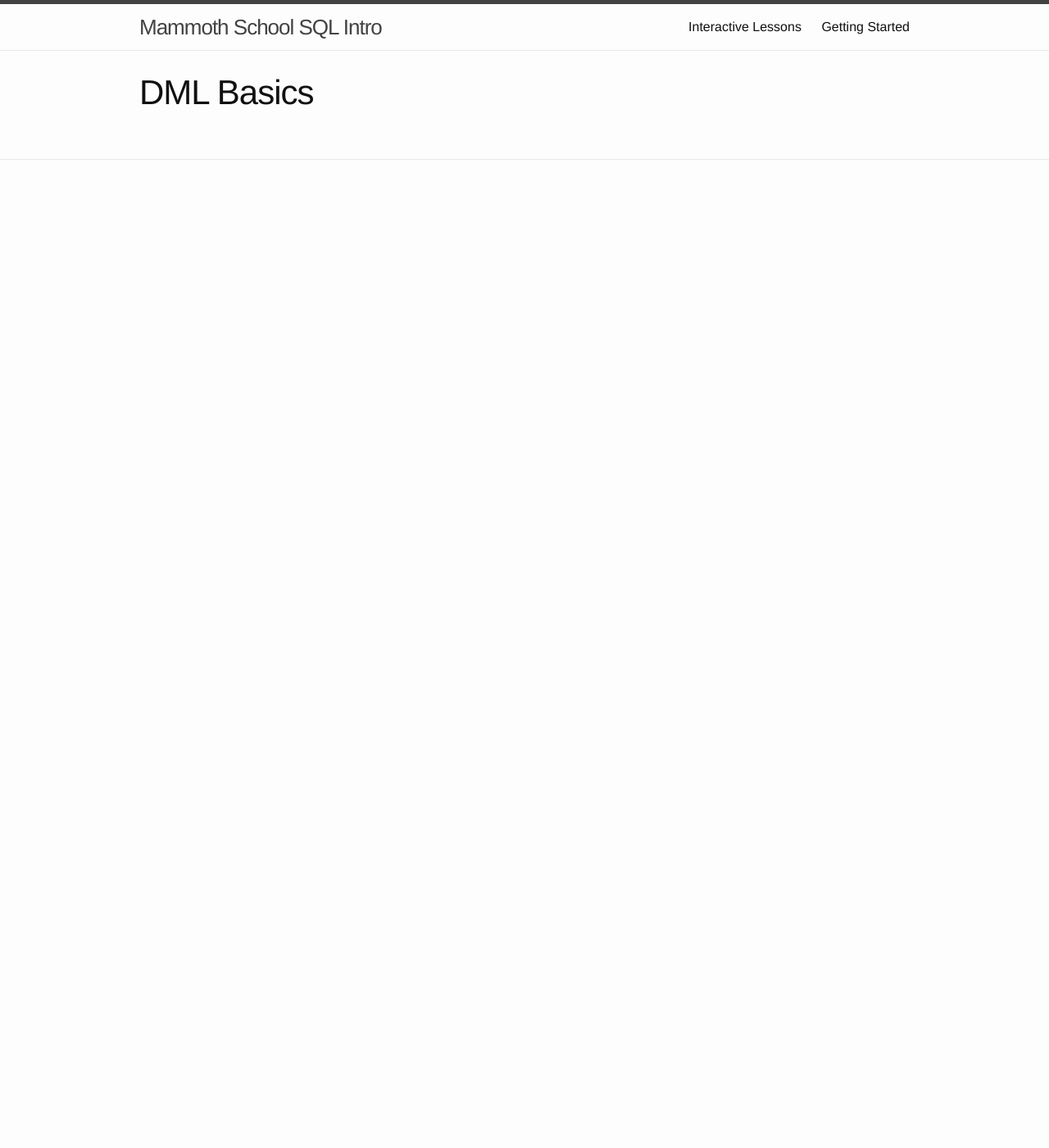
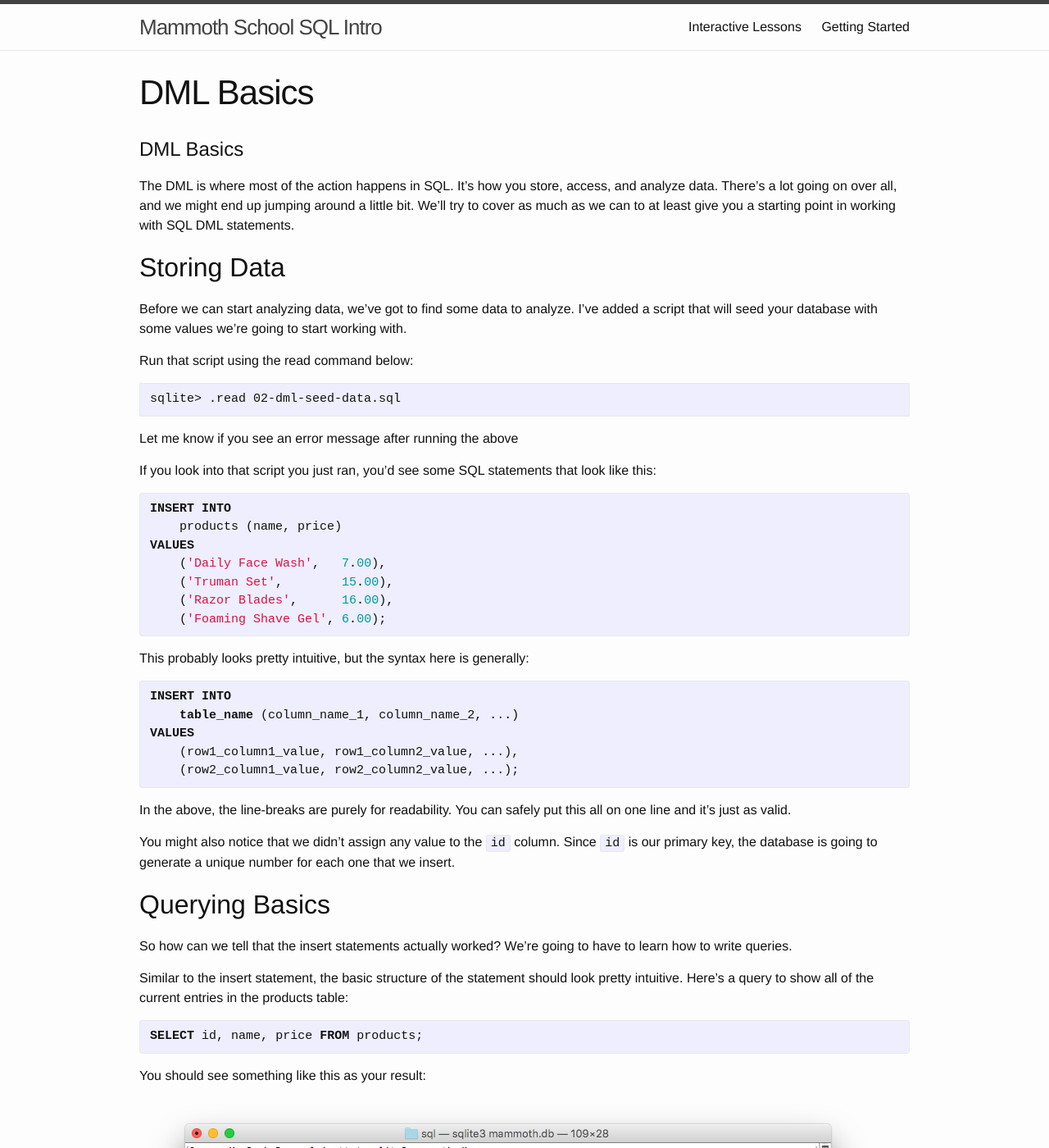
Before and after one commit to pettyjamesm/mammoth-school-sql-intro, a Jekyll site: the page built from _posts/2016-03-01-02-intro-to-dml.markdown, in a window 1280 px wide and 1400 px high. Shown: the whole window at 82% size. Built offline with Jekyll 4.4.1, drawn with Linux system fonts in a browser that asks for light colours; some of the changed text lies outside the part shown.

Commit message:
Added the rest of the DML intro page

```diff
--- a/_posts/2016-03-01-02-intro-to-dml.markdown
+++ b/_posts/2016-03-01-02-intro-to-dml.markdown
@@ -3,3 +3,79 @@ layout: post
 title:  "DML Basics"
 number: 2
 ---
+
+# DML Basics {#dml-basics}
+The DML is where most of the action happens in SQL. It's how you store, access, and analyze data. There's a lot going on over all, and we might end up jumping around a little bit. We'll try to cover as much as we can to at least give you a starting point in working with SQL DML statements.
+
+## Storing Data {#storing-data}
+Before we can start analyzing data, we've got to find some data to analyze. I've added a script that will seed your database with some values we're going to start working with.
+
+Run that script using the read command below:
+
+    sqlite> .read 02-dml-seed-data.sql
+
+Let me know if you see an error message after running the above
+
+If you look into that script you just ran, you'd see some SQL statements that look like this:
+
+{% highlight sql %}
+INSERT INTO
+    products (name, price)
+VALUES
+    ('Daily Face Wash',   7.00),
+    ('Truman Set',        15.00),
+    ('Razor Blades',      16.00),
+    ('Foaming Shave Gel', 6.00);
+{% endhighlight %}
+
+This probably looks pretty intuitive, but the syntax here is generally:
+
+{% highlight sql %}
+INSERT INTO
+    table_name (column_name_1, column_name_2, ...)
+VALUES
+    (row1_column1_value, row1_column2_value, ...),
+    (row2_column1_value, row2_column2_value, ...);
+{% endhighlight %}
+
+In the above, the line-breaks are purely for readability. You can safely put this all on one line and it's just as valid.
+
+You might also notice that we didn't assign any value to the `id` column. Since `id` is our primary key, the database is going to generate a unique number for each one that we insert.
+
+
+## Querying Basics {#querying-basics}
+So how can we tell that the insert statements actually worked? We're going to have to learn how to write queries.
+
+Similar to the insert statement, the basic structure of the statement should look pretty intuitive. Here's a query to show all of the current entries in the products table:
+
+{% highlight sql %}
+SELECT id, name, price FROM products;
+{% endhighlight %}
+
+You should see something like this as your result:
+
+![Select Products]({{ site.baseurl }}/assets/02/select-products.png)
+
+That's right, but it's a little annoying that you have to correlate the columns from the `select` statement to the values on your own.
+
+To turn on headers in the query output, enter the following command into the sqlite console:
+
+    sqlite> .headers on
+
+With that, you should see the following:
+
+![Select with Headers]({{ site.baseurl }}/assets/02/headers-on.png)
+
+If you want to select all columns for a given table, you can actually omit spelling all of them out and just use:
+
+{% highlight sql %}
+SELECT * FROM table_name;
+{% endhighlight %}
+
+
+## Exercises for the Reader:
+
+1. Add yourself to the database as a user
+    - what happens if you add a user to the database and don't set a value for the `is_admin` column?
+1. Create an order for yourself (note: the placed_at value will have to be passed in the format: 'YEAR-MM-DD HH:MM:SS')
+1. Put some items in that order
```
Also changed, not shown: assets/02/headers-on.png (added), assets/02/select-products.png (added).
